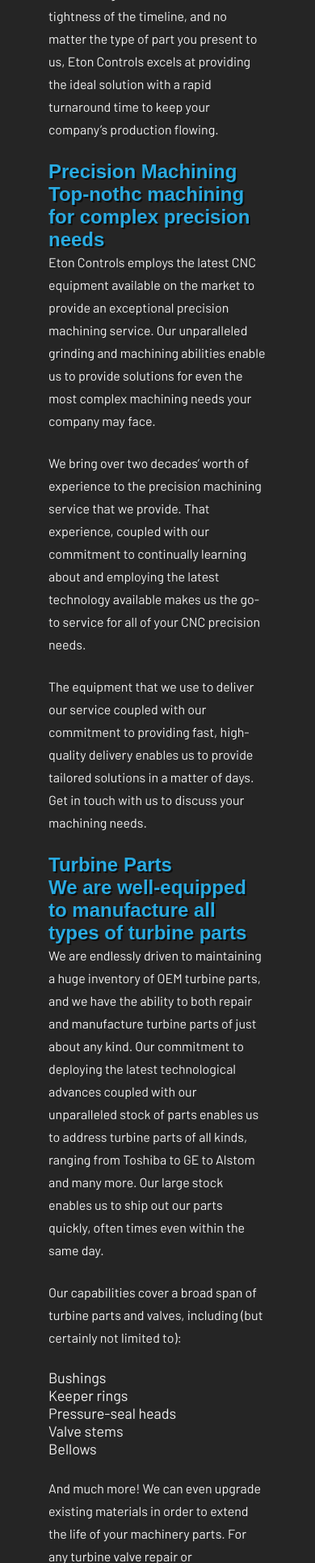
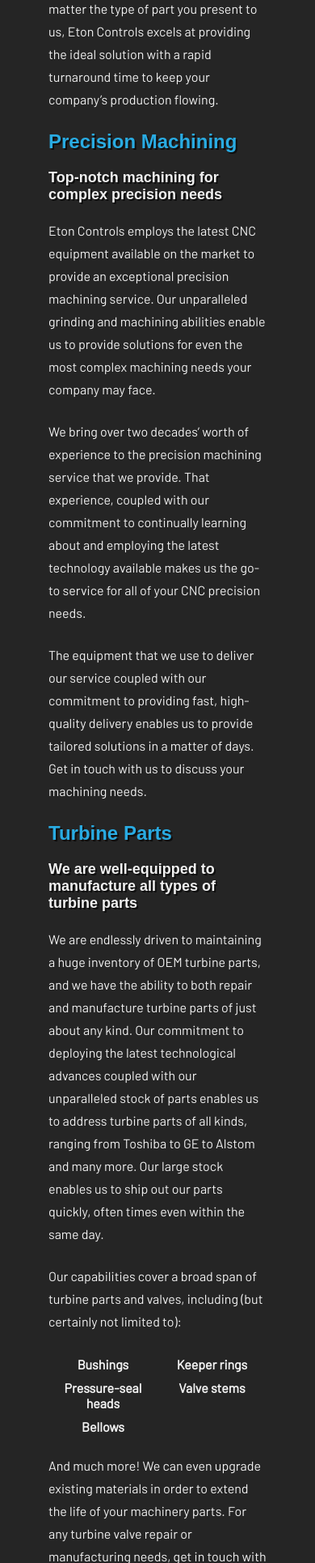
Before and after one commit to mpaitgt/eton-ctrls, a PHP site: page /directory/services.html in a window 390 px wide; the page is wider, and only the part inside the window is pictured. Shown: the part 1882-3812 px from the top of that part at 81% size. Run offline with PHP 8.4, Linux system fonts and the light colour scheme; some libraries are stand-ins or nearby versions; some web fonts are replaced.

Commit message:
added services page stylesheet

```diff
--- a/assets/css/about.css
+++ b/assets/css/about.css
@@ -3,9 +3,13 @@ section h2 {
 }
 
 section .about-break {
-  font-size: 52px;
   text-align: left;
   max-width: 1000px;
   margin: 40px auto;
 }
+
+section h4 {
+  margin-bottom: 20px;
+  color: #f1f1f1;
+}
 /*# sourceMappingURL=about.css.map */
--- a/assets/css/about.scss
+++ b/assets/css/about.scss
@@ -6,9 +6,13 @@ section {
     margin-bottom: 40px;
   }
   .about-break {
-    font-size: 52px;
+    // font-size: 52px;
     text-align: left;
     max-width: 1000px;
     margin: 40px auto;
   }
+  h4 {
+    margin-bottom: 20px;
+    color: $white;
+  }
 }
--- /dev/null
+++ b/assets/css/services.css
@@ -0,0 +1,32 @@
+section h4 {
+  margin: 20px auto;
+  max-width: 1000px;
+}
+
+section ul {
+  display: -ms-grid;
+  display: grid;
+  -ms-grid-columns: 1fr 1fr;
+      grid-template-columns: 1fr 1fr;
+  text-align: center;
+  margin-bottom: 20px;
+  font-weight: 900;
+  font-size: 20px;
+}
+
+@media screen and (max-width: 992px) {
+  section ul {
+    font-size: 18px;
+  }
+}
+
+@media screen and (max-width: 768px) {
+  section ul {
+    font-size: 16px;
+  }
+}
+
+section ul li {
+  padding: 5px;
+}
+/*# sourceMappingURL=services.css.map */
--- /dev/null
+++ b/assets/css/services.scss
@@ -0,0 +1,26 @@
+@import 'variables';
+@import 'mixins';
+
+section {
+  h4 {
+    margin: 20px auto;
+    max-width: 1000px;
+  }
+  ul {
+    display: grid;
+    grid-template-columns: 1fr 1fr;
+    text-align: center;
+    margin-bottom: 20px;
+    font-weight: 900;
+    font-size: 20px;
+    @include lg {
+      font-size: 18px;
+    }
+    @include md {
+      font-size: 16px;
+    }
+    li {
+      padding: 5px;
+    }
+  }
+}
--- a/assets/css/style.css
+++ b/assets/css/style.css
@@ -110,6 +110,25 @@ body h3 {
 
 body h4 {
   font-size: 24px;
+  color: #f1f1f1;
+}
+
+@media screen and (max-width: 992px) {
+  body h4 {
+    font-size: 20px;
+  }
+}
+
+@media screen and (max-width: 768px) {
+  body h4 {
+    font-size: 16px;
+  }
+}
+
+@media screen and (max-width: 576px) {
+  body h4 {
+    font-size: 18px;
+  }
 }
 
 body h5 {
@@ -193,6 +212,13 @@ body footer div li {
   text-align: center;
 }
 
+@media screen and (max-width: 768px) {
+  body footer div li {
+    font-size: 16px;
+    margin: 20px 0px;
+  }
+}
+
 .main-nav {
   display: -webkit-box;
   display: -ms-flexbox;
@@ -213,6 +239,12 @@ body footer div li {
   top: 0;
   padding: 5px 20px;
   z-index: 999;
+}
+
+@media screen and (max-width: 768px) {
+  .main-nav {
+    padding: 5px 5px;
+  }
 }
 
 .main-nav img {
@@ -329,6 +361,24 @@ body footer div li {
   height: 100vh;
   font-size: 120px;
   border-bottom: none;
+}
+
+@media screen and (max-width: 992px) {
+  .page-head {
+    font-size: 102px;
+  }
+}
+
+@media screen and (max-width: 768px) {
+  .page-head {
+    font-size: 84px;
+  }
+}
+
+@media screen and (max-width: 576px) {
+  .page-head {
+    font-size: 72px;
+  }
 }
 
 .full-width {
--- a/assets/css/style.scss
+++ b/assets/css/style.scss
@@ -81,6 +81,16 @@ body {
   }
   h4 {
     font-size: 24px;
+    color: $white;
+    @include lg {
+      font-size: 20px;
+    }
+    @include md {
+      font-size: 16px;
+    }
+    @include sm {
+      font-size: 18px;
+    }
   }
   h5 {
     font-size: 18px;
@@ -123,6 +133,10 @@ body {
         margin: 10px 0px;
         color: $gray-2;
         text-align: center;
+        @include md {
+          font-size: 16px;
+          margin: 20px 0px;
+        }
       }
     }
   }
@@ -136,6 +150,9 @@ body {
   top: 0;
   padding: 5px 20px;
   z-index: 999;
+  @include md {
+    padding: 5px 5px;
+  }
   img {
     width: 200px;
     // @include tablet {
@@ -226,6 +243,15 @@ body {
   height: 100vh;
   font-size: 120px;
   border-bottom: none;
+  @include lg {
+    font-size: 102px;
+  }
+  @include md {
+    font-size: 84px;
+  }
+  @include sm {
+    font-size: 72px;
+  }
 }
 
 .full-width {
--- a/directory/about.html
+++ b/directory/about.html
@@ -57,7 +57,7 @@
 
   <!-- Begin page content -->
   <section>
-    <h2 class="block-text about-break">Eton Controls is the parts repair service you can trust.</h2>
+    <h2 class="block-text about-break">Eton Controls is the parts repair service you can&nbsp;trust.</h2>
     <p>
       With over 20 years of experience repairing and reverse engineering machine parts, the experts at Eton Controls bring a degree of know-how and attention to detail that you won’t find anywhere else.
     </p>
@@ -69,9 +69,9 @@
     </p>
 
     <h2 class="block-text about-break">Why us?</h2>
-    <p>
+    <h4>
       <strong>What sets us apart is our ability to meet and anticipate our customer’s needs at a speed that won’t keep you waiting.</strong>
-    </p>
+    </h4>
 
     <div class="row">
       <div class="col-12 content">
--- a/directory/services.html
+++ b/directory/services.html
@@ -72,7 +72,7 @@
     </div>
     <div>
       <h2>Precision Machining</h2>
-      <h4>Top-nothc machining for complex precision needs</h4>
+      <h4>Top-notch machining for complex precision needs</h4>
       <p>
         Eton Controls employs the latest CNC equipment available on the market to provide an exceptional precision machining service. Our unparalleled grinding and machining abilities enable us to provide solutions for even the most complex machining needs your company may face.
       </p>
@@ -91,6 +91,7 @@
       </p>
       <p>
         Our capabilities cover a broad span of turbine parts and valves, including (but certainly not limited to):
+      </p>
       <ul>
         <li>Bushings</li>
         <li>Keeper rings</li>
@@ -98,7 +99,6 @@
         <li>Valve stems</li>
         <li>Bellows</li>
       </ul>
-      </p>
       <p>
         And much more! We can even upgrade existing materials in order to extend the life of your machinery parts. For any turbine valve repair or manufacturing needs, get in touch with us to discuss the details.
       </p>
```
Also changed, not shown: 3 other files. Lines whose indentation alone changed are shown as unchanged.
